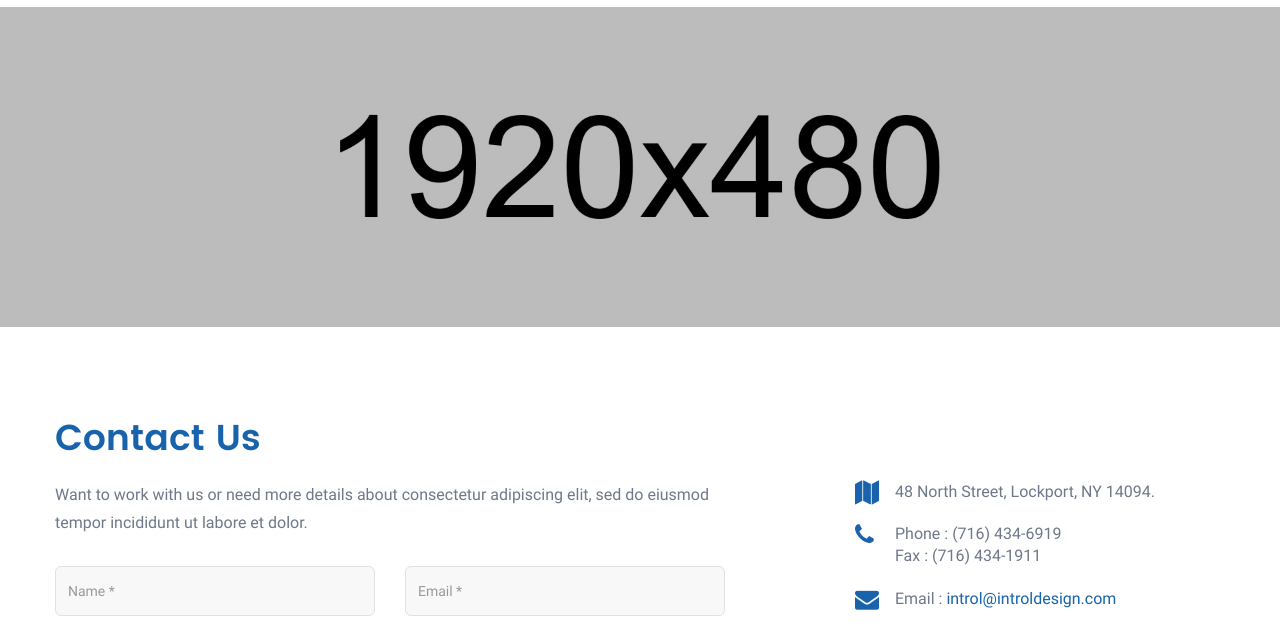
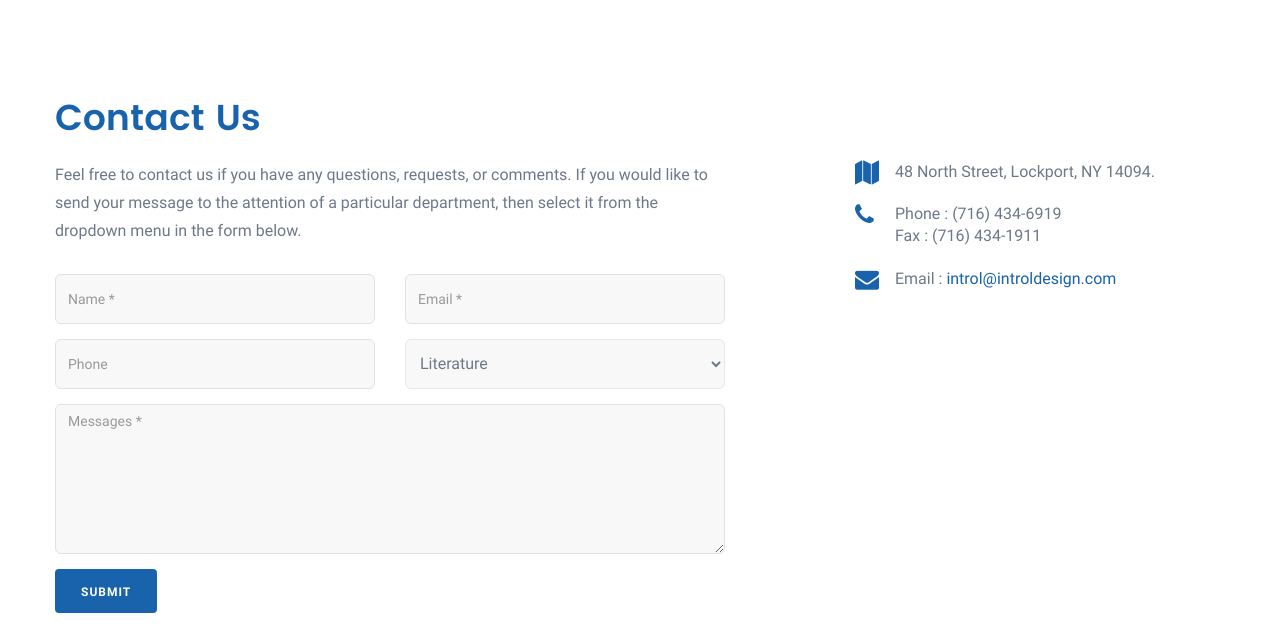
Before and after one commit to markessam12/markessam12.github.io, a plain HTML site: page contact.html in a window 1280 px wide. Shown: the part 118-746 px from the top of the page. Drawn offline with Linux system fonts and the light colour scheme; some packages are replaced by stand-ins of ours.

Commit message:
Changes in contact.html

```diff
--- a/contact.html
+++ b/contact.html
@@ -203,16 +203,16 @@
 		</div>
 		<!-- #end Navbar -->
 		<!-- Banner -->
-		<div class="banner banner-static">
-			<div class="container">
-				<div class="content row">
-
-					<div class="imagebg">
-						<img src="image/banner-contact.jpg" alt="">
-					</div>
-				</div>
-			</div>
-		</div>
+<!--		<div class="banner banner-static">-->
+<!--			<div class="container">-->
+<!--				<div class="content row">-->
+<!--					-->
+<!--					<div class="imagebg">-->
+<!--						<img src="image/banner-contact.jpg" alt="">-->
+<!--					</div>-->
+<!--				</div>-->
+<!--			</div>-->
+<!--		</div>-->
 		<!-- End Banner -->
 	</header>
 	<!-- End Header -->
@@ -225,7 +225,7 @@
 				<h1>Contact Us</h1>
 				<div class="contact-content row">
 					<div class="drop-message col-md-7 res-m-bttm">
-						<p>Want to work with us or need more details about consectetur adipiscing elit, sed do eiusmod tempor incididunt ut labore et dolor.</p>
+						<p>Feel free to contact us if you have any questions, requests, or comments. If you would like to send your message to the attention of a particular department, then select it from the dropdown menu in the form below.</p>
 						<form id="contact-us" class="form-message" action="form/contact.php" method="post">
 							<div class="form-results"></div>
 							<div class="form-group row">
```
